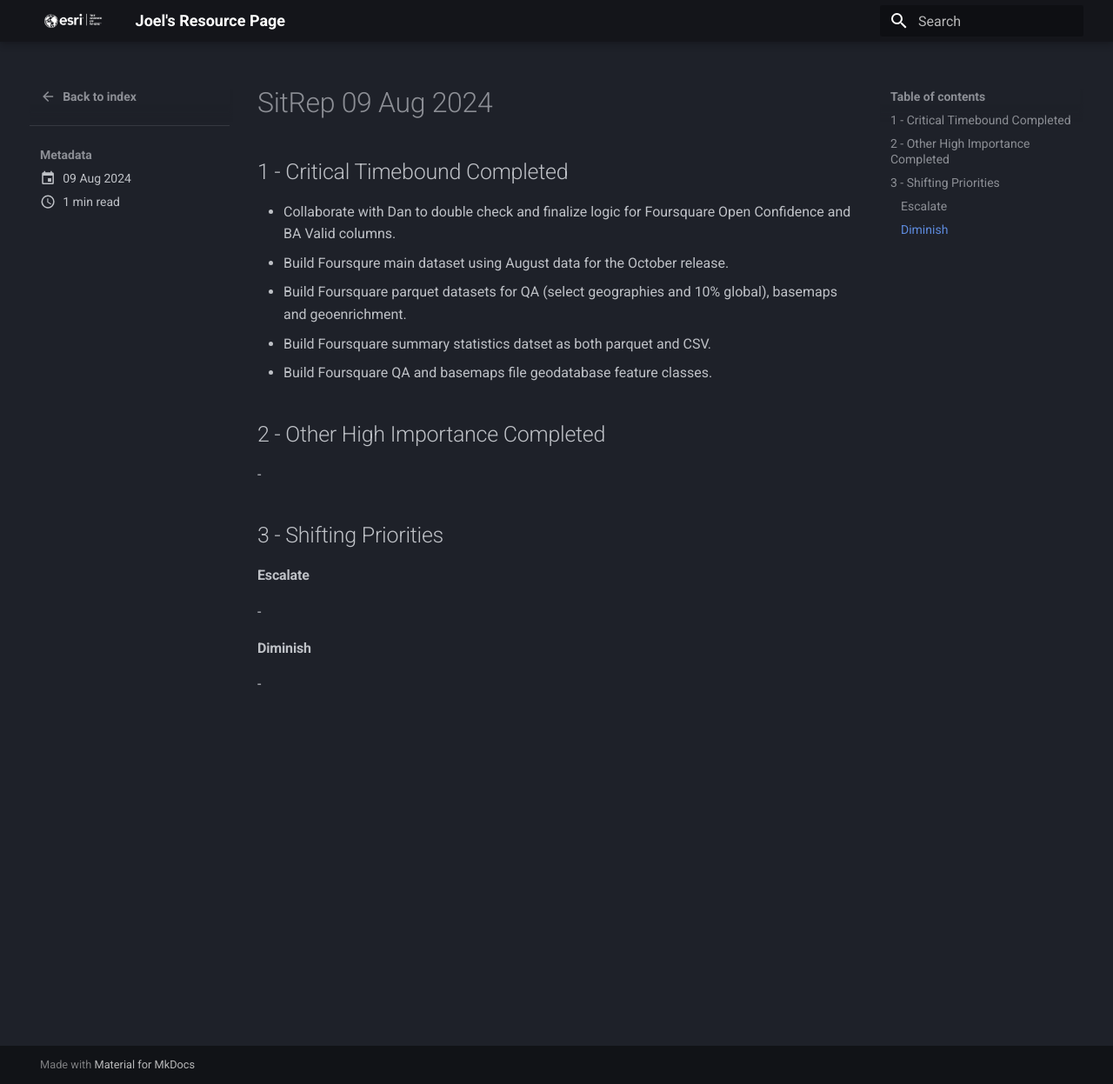
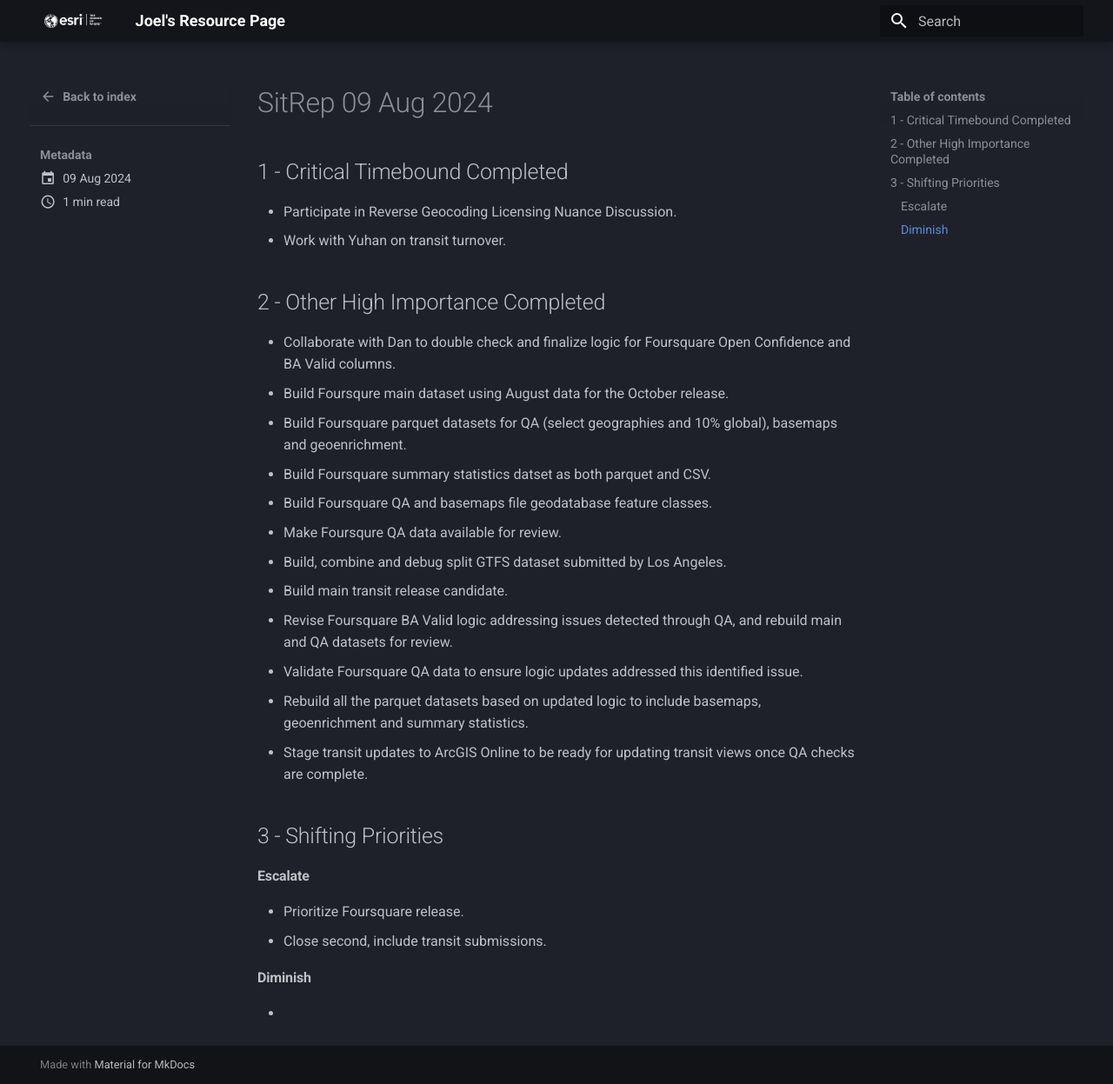
Before and after one commit to knu2xs/esri-resource-page, an MkDocs documentation site: the page built from docs/sitreps/posts/sitrep_20240809.md, in a window 1280 px wide and 1247 px high. Shown: the whole window at 87% size. Built offline with MkDocs 1.6.1 and Material for MkDocs 9.7.7, drawn with Linux system fonts in a browser that asks for light colours.

Commit message:
update sitreps

```diff
--- a/docs/sitreps/posts/sitrep_20240809.md
+++ b/docs/sitreps/posts/sitrep_20240809.md
@@ -6,21 +6,30 @@
 
 ## 1 - Critical Timebound Completed
 
+- Participate in Reverse Geocoding Licensing Nuance Discussion.
+- Work with Yuhan on transit turnover.
+
+## 2 - Other High Importance Completed
+
 - Collaborate with Dan to double check and finalize logic for Foursquare Open Confidence and BA Valid columns.
 - Build Foursqure main dataset using August data for the October release.
 - Build Foursquare parquet datasets for QA (select geographies and 10% global), basemaps and geoenrichment.
 - Build Foursquare summary statistics datset as both parquet and CSV.
 - Build Foursquare QA and basemaps file geodatabase feature classes.
-
-## 2 - Other High Importance Completed
-
--
+- Make Foursqure QA data available for review.
+- Build, combine and debug split GTFS dataset submitted by Los Angeles.
+- Build main transit release candidate.
+- Revise Foursquare BA Valid logic addressing issues detected through QA, and rebuild main and QA datasets for review.
+- Validate Foursquare QA data to ensure logic updates addressed this identified issue.
+- Rebuild all the parquet datasets based on updated logic to include basemaps, geoenrichment and summary statistics.
+- Stage transit updates to ArcGIS Online to be ready for updating transit views once QA checks are complete.
 
 ## 3 - Shifting Priorities
 
 #### Escalate
 
--
+- Prioritize Foursquare release.
+- Close second, include transit submissions.
 
 #### Diminish
 
```
